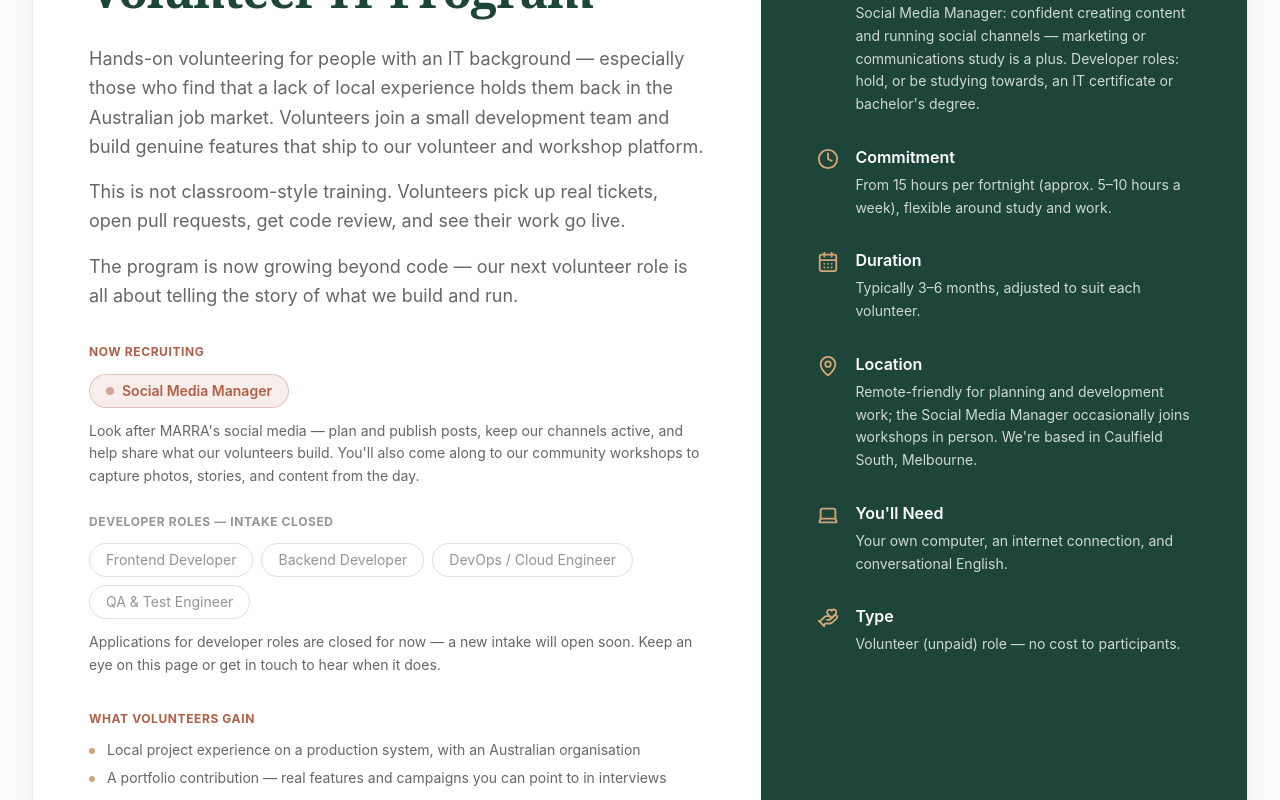
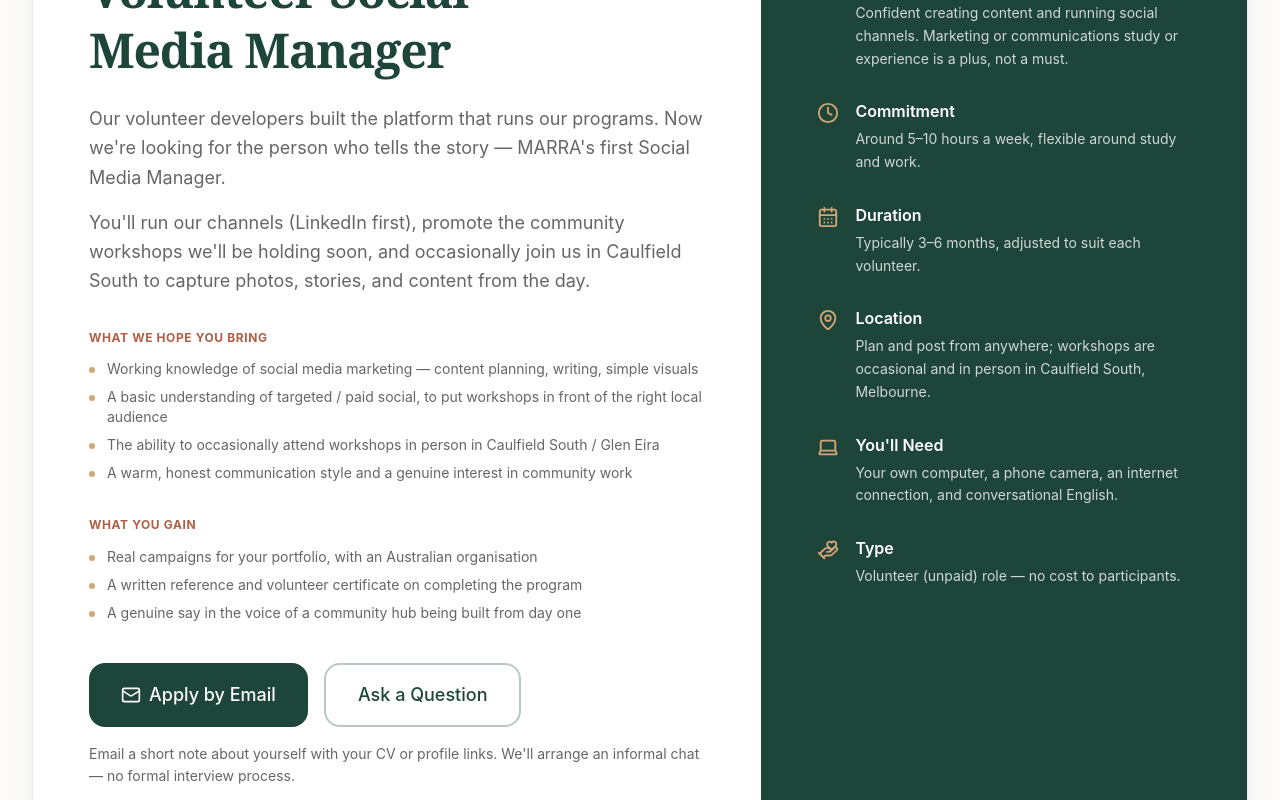
Before and after one commit to Marra-Community-Hub-Incorporated/marrahub-oss, a React (Vite) app: page /programs in a window 1280 px wide. Shown: the part 700-1500 px from the top of the page. Built offline with nearby package versions, Linux system fonts and the light colour scheme.

Commit message:
Give the Social Media Manager role its own section above the IT program (#22)

```diff
--- a/src/app/pages/Programs.tsx
+++ b/src/app/pages/Programs.tsx
@@ -47,6 +47,159 @@
         </div>
       </section>
 
+      {/* Now Recruiting: Volunteer Social Media Manager */}
+      <section id="volunteer-social-media-manager" className="pt-20 bg-background">
+        <div className="max-w-7xl mx-auto px-4 sm:px-6 lg:px-8">
+          <motion.div
+            initial={{ opacity: 0, y: 20 }}
+            whileInView={{ opacity: 1, y: 0 }}
+            viewport={{ once: true }}
+            transition={{ duration: 0.6 }}
+          >
+            <div className="rounded-3xl border border-primary/10 bg-card shadow-2xl shadow-primary/10 overflow-hidden">
+              <div className="grid lg:grid-cols-5">
+                {/* Role story */}
+                <div className="lg:col-span-3 p-10 md:p-14">
+                  <span className="inline-flex items-center gap-2 rounded-full bg-secondary/10 text-secondary px-4 py-1.5 text-xs font-bold uppercase tracking-[0.2em] mb-6">
+                    <span className="w-2 h-2 rounded-full bg-secondary animate-pulse"></span>
+                    Now recruiting · Volunteer role
+                  </span>
+                  <h2 className="font-serif text-4xl md:text-5xl text-primary mb-6 leading-tight">
+                    Volunteer Social Media Manager
+                  </h2>
+                  <div className="space-y-4 text-muted-foreground leading-relaxed text-lg mb-8">
+                    <p>
+                      Our volunteer developers built the platform that runs our programs. Now
+                      we're looking for the person who tells the story — MARRA's first Social
+                      Media Manager.
+                    </p>
+                    <p>
+                      You'll run our channels (LinkedIn first), promote the community workshops
+                      we'll be holding soon, and occasionally join us in Caulfield South to
+                      capture photos, stories, and content from the day.
+                    </p>
+                  </div>
+
+                  <p className="text-xs font-bold uppercase tracking-wider text-secondary mb-3">
+                    What we hope you bring
+                  </p>
+                  <ul className="space-y-2 mb-8">
+                    {[
+                      'Working knowledge of social media marketing — content planning, writing, simple visuals',
+                      'A basic understanding of targeted / paid social, to put workshops in front of the right local audience',
+                      'The ability to occasionally attend workshops in person in Caulfield South / Glen Eira',
+                      'A warm, honest communication style and a genuine interest in community work',
+                    ].map((item) => (
+                      <li key={item} className="text-sm text-muted-foreground flex items-start">
+                        <div className="w-1.5 h-1.5 rounded-full bg-accent mr-3 mt-2 shrink-0"></div>
+                        {item}
+                      </li>
+                    ))}
+                  </ul>
+
+                  <p className="text-xs font-bold uppercase tracking-wider text-secondary mb-3">
+                    What you gain
+                  </p>
+                  <ul className="space-y-2 mb-10">
+                    {[
+                      'Real campaigns for your portfolio, with an Australian organisation',
+                      'A written reference and volunteer certificate on completing the program',
+                      'A genuine say in the voice of a community hub being built from day one',
+                    ].map((item) => (
+                      <li key={item} className="text-sm text-muted-foreground flex items-start">
+                        <div className="w-1.5 h-1.5 rounded-full bg-accent mr-3 mt-2 shrink-0"></div>
+                        {item}
+                      </li>
+                    ))}
+                  </ul>
+
+                  <div className="flex flex-col sm:flex-row gap-4">
+                    <a
+                      href="mailto:hello@marrahub.com.au?subject=Volunteer%20Social%20Media%20Manager%20application"
+                      className="inline-flex items-center justify-center gap-2 rounded-xl transition-all duration-300 font-medium active:scale-95 hover:scale-[1.02] bg-primary text-primary-foreground hover:bg-primary/90 hover:shadow-lg hover:shadow-primary/20 px-8 py-4 text-lg"
+                    >
+                      <Mail size={20} />
+                      Apply by Email
+                    </a>
+                    <Button href="/contact" variant="outline" size="lg">
+                      Ask a Question
+                    </Button>
+                  </div>
+                  <p className="text-sm text-muted-foreground mt-4">
+                    Email a short note about yourself with your CV or profile links. We'll
+                    arrange an informal chat — no formal interview process.
+                  </p>
+                </div>
+
+                {/* Practical details */}
+                <div className="lg:col-span-2 bg-primary text-primary-foreground p-10 md:p-14">
+                  <h3 className="font-serif text-2xl text-white mb-8">Practical Details</h3>
+                  <div className="space-y-7">
+                    <div className="flex items-start gap-4">
+                      <GraduationCap size={22} className="text-accent mt-1 shrink-0" />
+                      <div>
+                        <p className="font-semibold text-white mb-1">Eligibility</p>
+                        <p className="text-sm text-primary-foreground/80 leading-relaxed">
+                          Confident creating content and running social channels. Marketing or
+                          communications study or experience is a plus, not a must.
+                        </p>
+                      </div>
+                    </div>
+                    <div className="flex items-start gap-4">
+                      <Clock size={22} className="text-accent mt-1 shrink-0" />
+                      <div>
+                        <p className="font-semibold text-white mb-1">Commitment</p>
+                        <p className="text-sm text-primary-foreground/80 leading-relaxed">
+                          Around 5–10 hours a week, flexible around study and work.
+                        </p>
+                      </div>
+                    </div>
+                    <div className="flex items-start gap-4">
+                      <CalendarDays size={22} className="text-accent mt-1 shrink-0" />
+                      <div>
+                        <p className="font-semibold text-white mb-1">Duration</p>
+                        <p className="text-sm text-primary-foreground/80 leading-relaxed">
+                          Typically 3–6 months, adjusted to suit each volunteer.
+                        </p>
+                      </div>
+                    </div>
+                    <div className="flex items-start gap-4">
+                      <MapPin size={22} className="text-accent mt-1 shrink-0" />
+                      <div>
+                        <p className="font-semibold text-white mb-1">Location</p>
+                        <p className="text-sm text-primary-foreground/80 leading-relaxed">
+                          Plan and post from anywhere; workshops are occasional and in person in
+                          Caulfield South, Melbourne.
+                        </p>
+                      </div>
+                    </div>
+                    <div className="flex items-start gap-4">
+                      <Laptop size={22} className="text-accent mt-1 shrink-0" />
+                      <div>
+                        <p className="font-semibold text-white mb-1">You'll Need</p>
+                        <p className="text-sm text-primary-foreground/80 leading-relaxed">
+                          Your own computer, a phone camera, an internet connection, and
+                          conversational English.
+                        </p>
+                      </div>
+                    </div>
+                    <div className="flex items-start gap-4">
+                      <HandHeart size={22} className="text-accent mt-1 shrink-0" />
+                      <div>
+                        <p className="font-semibold text-white mb-1">Type</p>
+                        <p className="text-sm text-primary-foreground/80 leading-relaxed">
+                          Volunteer (unpaid) role — no cost to participants.
+                        </p>
+                      </div>
+                    </div>
+                  </div>
+                </div>
+              </div>
+            </div>
+          </motion.div>
+        </div>
+      </section>
+
       {/* Now Running: Volunteer IT Program */}
       <section id="volunteer-it-program" className="py-20 bg-background">
         <div className="max-w-7xl mx-auto px-4 sm:px-6 lg:px-8">
@@ -62,7 +215,7 @@
                 <div className="lg:col-span-3 p-10 md:p-14">
                   <span className="inline-flex items-center gap-2 rounded-full bg-secondary/10 text-secondary px-4 py-1.5 text-xs font-bold uppercase tracking-[0.2em] mb-6">
                     <span className="w-2 h-2 rounded-full bg-secondary animate-pulse"></span>
-                    Now running · Applications open
+                    Now running · New intake soon
                   </span>
                   <h2 className="font-serif text-4xl md:text-5xl text-primary mb-6 leading-tight">
                     Volunteer IT Program
@@ -78,29 +231,10 @@
                       This is not classroom-style training. Volunteers pick up real tickets, open
                       pull requests, get code review, and see their work go live.
                     </p>
-                    <p>
-                      The program is now growing beyond code — our next volunteer role is all
-                      about telling the story of what we build and run.
-                    </p>
-                  </div>
-
-                  <p className="text-xs font-bold uppercase tracking-wider text-secondary mb-3">
-                    Now recruiting
-                  </p>
-                  <div className="mb-6">
-                    <span className="inline-flex items-center gap-2 rounded-full bg-secondary/10 border border-secondary/30 text-secondary px-4 py-1.5 text-sm font-semibold">
-                      <span className="w-2 h-2 rounded-full bg-secondary animate-pulse"></span>
-                      Social Media Manager
-                    </span>
-                    <p className="text-sm text-muted-foreground mt-3 leading-relaxed">
-                      Look after MARRA's social media — plan and publish posts, keep our channels
-                      active, and help share what our volunteers build. You'll also come along to
-                      our community workshops to capture photos, stories, and content from the day.
-                    </p>
                   </div>
 
                   <p className="text-xs font-bold uppercase tracking-wider text-muted-foreground/70 mb-3">
-                    Developer roles — intake closed
+                    Volunteer roles — intake closed
                   </p>
                   <div className="flex flex-wrap gap-2 mb-3">
                     {['Frontend Developer', 'Backend Developer', 'DevOps / Cloud Engineer', 'QA & Test Engineer'].map((role) => (
@@ -113,8 +247,8 @@
                     ))}
                   </div>
                   <p className="text-sm text-muted-foreground mb-8">
-                    Applications for developer roles are closed for now — a new intake will open
-                    soon. Keep an eye on this page or get in touch to hear when it does.
+                    Applications are closed for now — a new intake will open soon. Keep an eye on
+                    this page or get in touch to hear when it does.
                   </p>
 
                   <p className="text-xs font-bold uppercase tracking-wider text-secondary mb-3">
@@ -123,9 +257,9 @@
                   <ul className="space-y-2 mb-10">
                     {[
                       'Local project experience on a production system, with an Australian organisation',
-                      'A portfolio contribution — real features and campaigns you can point to in interviews',
+                      'A portfolio contribution — real features you can point to in interviews',
                       'A written reference and volunteer certificate on completing the program',
-                      'Mentoring and review — structured feedback on every contribution',
+                      'Mentoring and code review — structured feedback on every contribution',
                     ].map((item) => (
                       <li key={item} className="text-sm text-muted-foreground flex items-start">
                         <div className="w-1.5 h-1.5 rounded-full bg-accent mr-3 mt-2 shrink-0"></div>
@@ -136,19 +270,19 @@
 
                   <div className="flex flex-col sm:flex-row gap-4">
                     <a
-                      href="mailto:hello@marrahub.com.au?subject=Volunteer%20IT%20Program%20application"
+                      href="mailto:hello@marrahub.com.au?subject=Volunteer%20IT%20Program%20next%20intake"
                       className="inline-flex items-center justify-center gap-2 rounded-xl transition-all duration-300 font-medium active:scale-95 hover:scale-[1.02] bg-primary text-primary-foreground hover:bg-primary/90 hover:shadow-lg hover:shadow-primary/20 px-8 py-4 text-lg"
                     >
                       <Mail size={20} />
-                      Apply by Email
+                      Register for the Next Intake
                     </a>
                     <Button href="/contact" variant="outline" size="lg">
                       Ask a Question
                     </Button>
                   </div>
                   <p className="text-sm text-muted-foreground mt-4">
-                    Email your CV with a short note about yourself and which role interests you.
-                    We'll arrange an informal chat — no formal interview process.
+                    Email your CV with a short note about which role interests you, and we'll get
+                    in touch when the next intake opens.
                   </p>
                 </div>
 
@@ -161,9 +295,8 @@
                       <div>
                         <p className="font-semibold text-white mb-1">Eligibility</p>
                         <p className="text-sm text-primary-foreground/80 leading-relaxed">
-                          Social Media Manager: confident creating content and running social
-                          channels — marketing or communications study is a plus. Developer roles:
-                          hold, or be studying towards, an IT certificate or bachelor's degree.
+                          Hold, or be currently studying towards, an IT certificate or bachelor's
+                          degree.
                         </p>
                       </div>
                     </div>
@@ -191,9 +324,7 @@
                       <div>
                         <p className="font-semibold text-white mb-1">Location</p>
                         <p className="text-sm text-primary-foreground/80 leading-relaxed">
-                          Remote-friendly for planning and development work; the Social Media
-                          Manager occasionally joins workshops in person. We're based in
-                          Caulfield South, Melbourne.
+                          Remote-friendly; we're based in Caulfield South, Melbourne.
                         </p>
                       </div>
                     </div>
```
